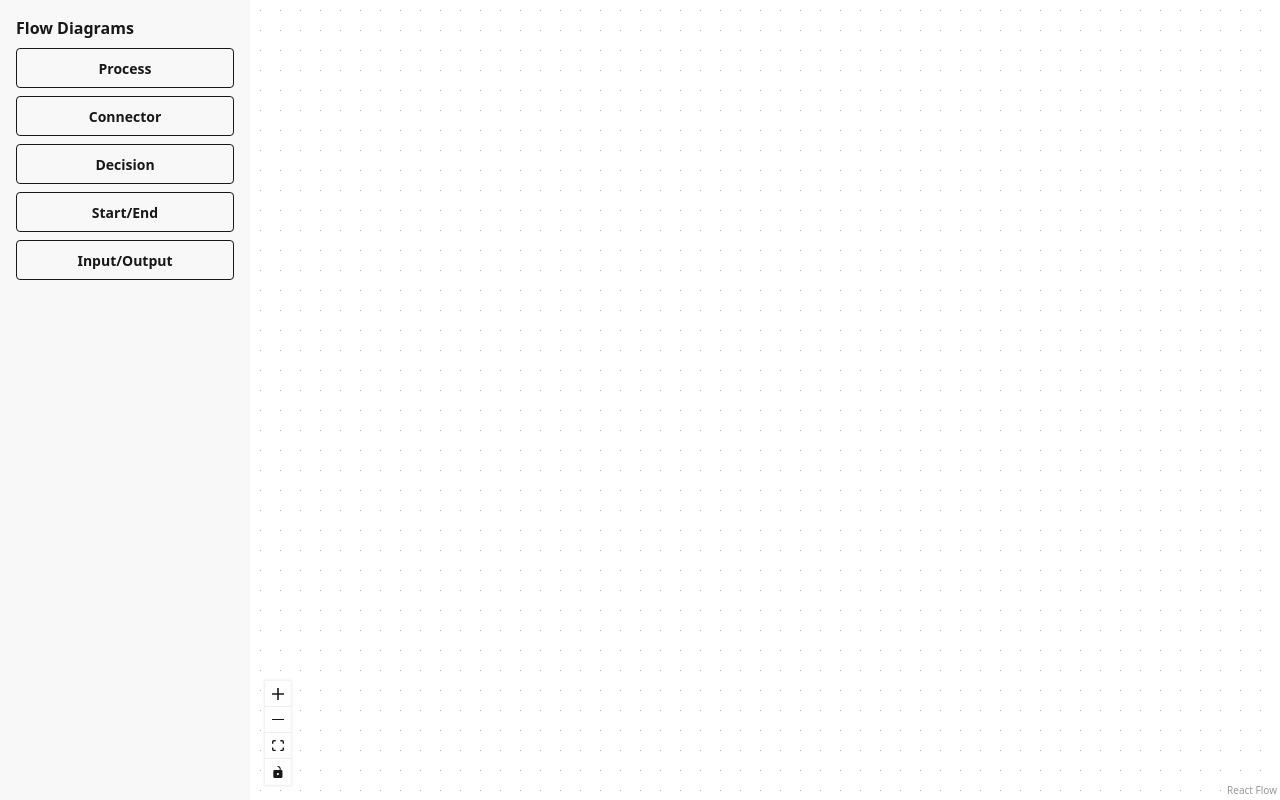
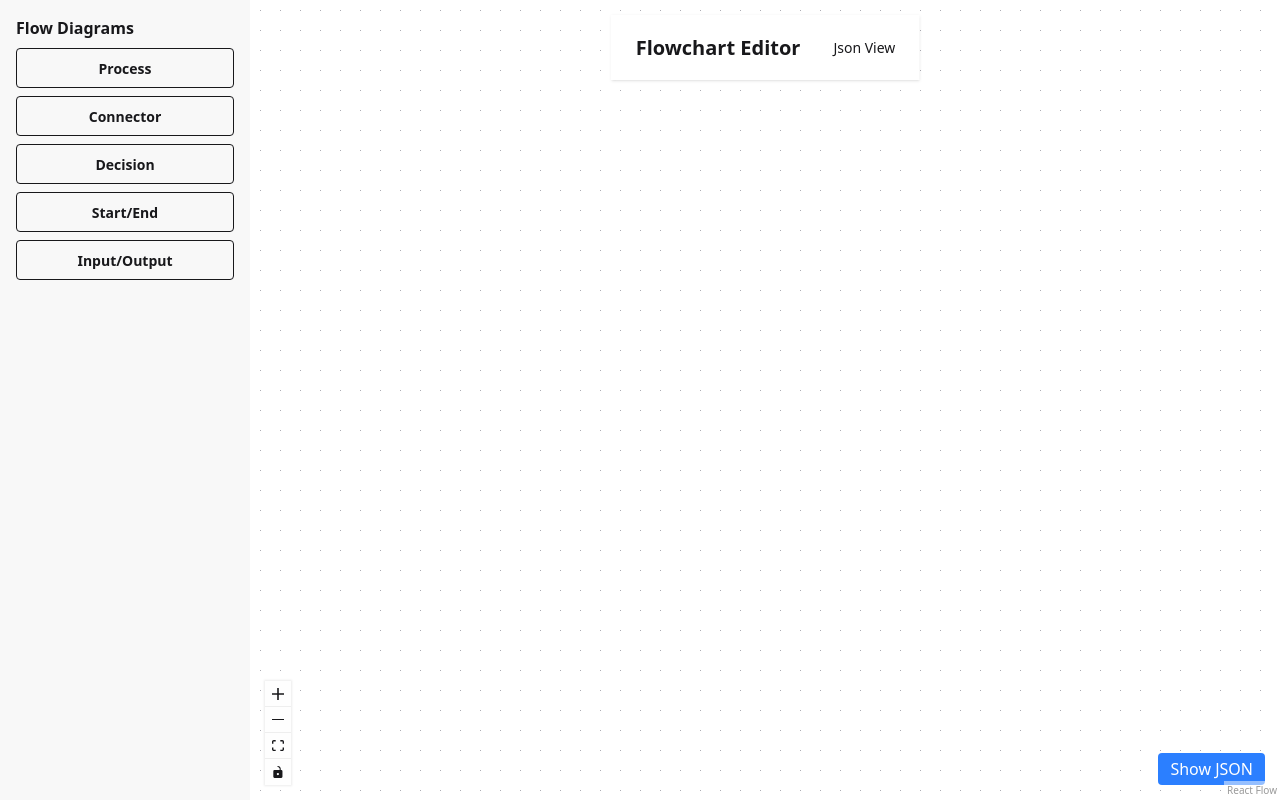
Before and after one commit to HYakshit/react-flow-lib, a React (Vite) app: page / in a window 1280 px wide. Built offline with nearby package versions, Linux system fonts and the light colour scheme.

Commit message:
feat:json view , react router added

```diff
--- a/package.json
+++ b/package.json
@@ -14,6 +14,7 @@
     "@xyflow/react": "^12.8.4",
     "react": "^19.1.1",
     "react-dom": "^19.1.1",
+    "react-router-dom": "^7.9.1",
     "tailwindcss": "^4.1.12"
   },
   "devDependencies": {
--- a/src/App.jsx
+++ b/src/App.jsx
@@ -1,13 +1,20 @@
-import FlowCanvas from "./components/FlowCanvas";
-import Sidebar from "./components/Sidebar";
+import { BrowserRouter, Route, Routes } from "react-router-dom";
+import { Home } from "./components/Home";
 
 export default function App() {
   return (
-    <div className="flex h-screen">
-      <Sidebar />
-      <div className="flex-1">
-        <FlowCanvas />
-      </div>
-    </div>
+
+      <BrowserRouter>
+        <Routes>
+            <Route path="/" element={<Home />} />
+            {/* <Route path="/404" element={<Page404 />} />
+            <Route path="/contactus" element={<ContactUS />} />
+            <Route path="/about" element={<AboutUs />} /> */}
+
+            {/* Add more routes as needed */}
+          </Routes>
+
+      </BrowserRouter>
+
   );
 }
--- a/src/components/FlowCanvas.jsx
+++ b/src/components/FlowCanvas.jsx
@@ -9,6 +9,7 @@ import {
   useNodesState,
   useEdgesState,
   useReactFlow,
+  Panel,
 } from "@xyflow/react";
 import "@xyflow/react/dist/style.css";
 import {
@@ -18,6 +19,8 @@ import {
   Oval,
   Parallelogram,
 } from "./customNodes/customNodes";
+import { Navbar } from "./common/Navbar";
+import JsonViewer from "./JsonViewer";
 const nodeTypes = {
   rectangle: RectangleNode,
   circle: CircleNode,
@@ -31,9 +34,12 @@ function FlowCanvas() {
 
   const [nodes, setNodes, onNodesChange] = useNodesState(initialNodes);
   const [edges, setEdges, onEdgesChange] = useEdgesState(initialEdges);
-  const [isStart, setIsStart] = useState(true);
+  const [show, setShow] = useState(false);
   const reactFlowInstance = useReactFlow();
 
+  function handleSetShow(val) {
+    setShow(val);
+  }
   const onConnect = useCallback(
     (params) => setEdges((eds) => addEdge(params, eds)),
     [setEdges]
@@ -103,6 +109,19 @@ function FlowCanvas() {
         fitView
         nodeTypes={nodeTypes}
       >
+        <Panel position="top-center">
+          {" "}
+          <Navbar></Navbar>{" "}
+        </Panel>
+        <Panel position="bottom-right">
+          {" "}
+          <JsonViewer
+            nodes={nodes}
+            edges={edges}
+            show={show}
+            handleSetShow={handleSetShow}
+          ></JsonViewer>{" "}
+        </Panel>
         <Background />
         <Controls />
       </ReactFlow>
--- /dev/null
+++ b/src/components/Home.jsx
@@ -0,0 +1,13 @@
+import FlowCanvasWrapper from "./FlowCanvas";
+import Sidebar from "./Sidebar";
+
+export const Home = () => {
+  return (
+    <div className="flex h-screen">
+      <Sidebar />
+      <div className="flex-1">
+        <FlowCanvasWrapper />
+      </div>
+    </div>
+  );
+};
--- /dev/null
+++ b/src/components/JsonViewer.jsx
@@ -0,0 +1,35 @@
+function JsonViewer({ nodes, edges, show, handleSetShow }) {
+  console.log("nodes", nodes);
+
+  const jsonData = JSON.stringify({ nodes, edges }, null, 2);
+  console.log("jsonData", jsonData);
+  return (
+    <div className="flex justify-center items-center mt-4">
+      {!show && (
+        <button
+          className="  bg-blue-500 text-white px-3 py-1 rounded"
+          onClick={() => handleSetShow(true)}
+        >
+          Show JSON
+        </button>
+      )}
+
+      {show && (
+        <div className="relative w-100 h-80 bg-gray-900 text-green-300 p-3 rounded-xl shadow-lg overflow-auto">
+
+  <pre className="text-sm">{jsonData}</pre>
+
+
+  <button
+    className="absolute top-2 right-2 bg-red-500 text-white px-2 py-1 rounded"
+    onClick={() => handleSetShow(false)}
+  >
+    Close
+  </button>
+</div>
+
+      )}
+    </div>
+  );
+}
+export default JsonViewer;
--- /dev/null
+++ b/src/components/common/Navbar.jsx
@@ -0,0 +1,20 @@
+import { Link } from "react-router-dom";
+
+export const Navbar = () => {
+  return (
+    <div className="navbar bg-base-100 shadow-sm">
+      <div className="flex-1">
+        <Link to="/" className="btn btn-ghost text-xl">
+          Flowchart Editor
+        </Link>
+      </div>
+      <div className="flex-none">
+        <ul className="menu menu-horizontal px-1">
+          <li>
+            <Link to="/json-view">Json View</Link>
+          </li>
+        </ul>
+      </div>
+    </div>
+  );
+};
```
Also changed, not shown: 1 other file (tests, documents, lock files or other folders).
